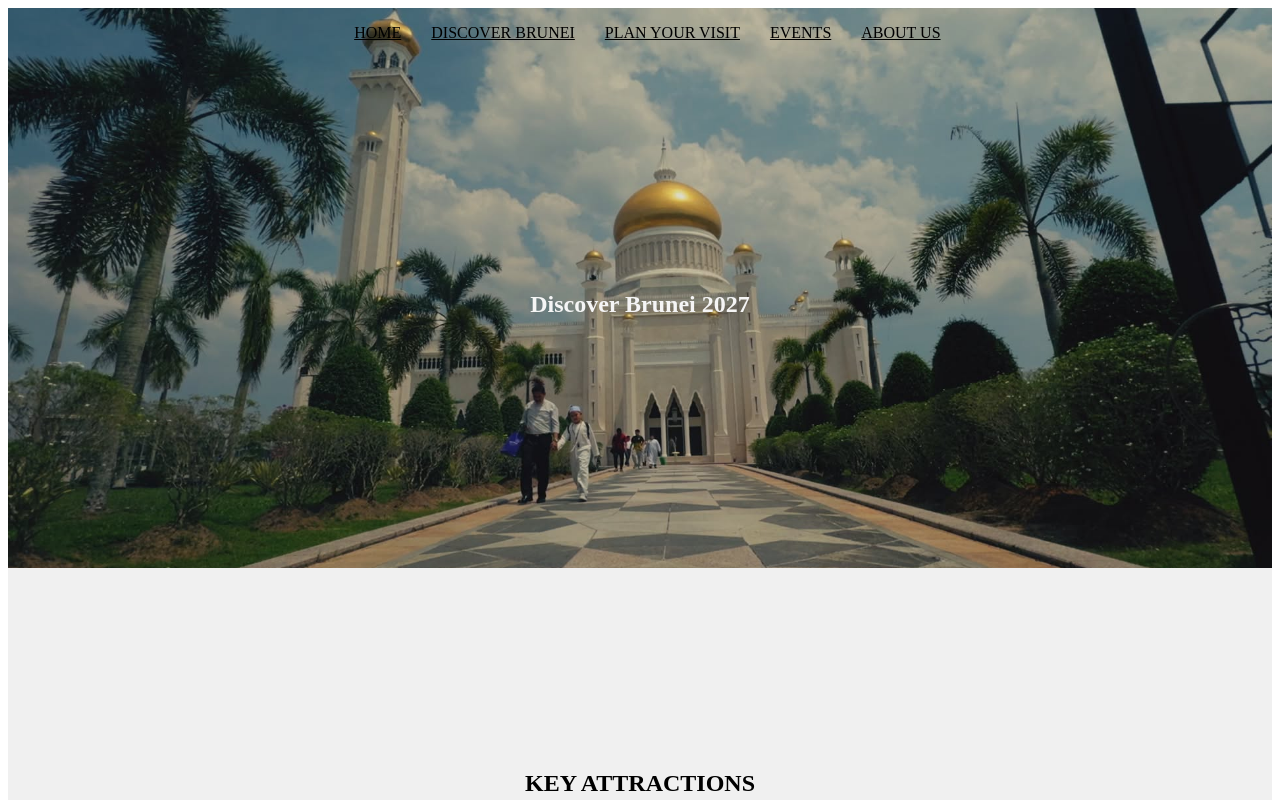
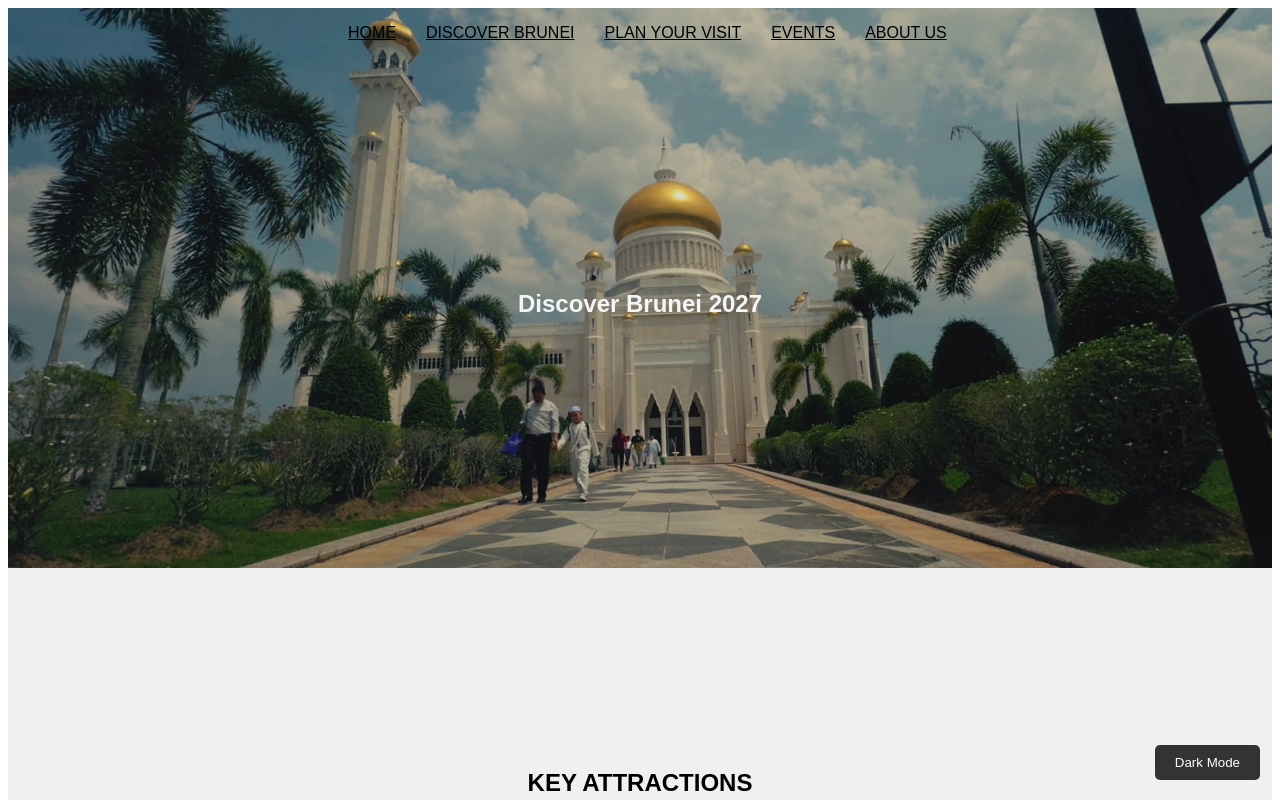
Before and after one commit to SyakirHab/WebDevelopmentAssignmnetProject, a plain HTML site: page locations.html in a window 1280 px wide. Shown: the top 800 px of the page. Drawn offline with Linux system fonts and the light colour scheme.

Commit message:
added darkmode on all pages

```diff
--- a/locations.html
+++ b/locations.html
@@ -22,6 +22,9 @@
                     </ul>
                 </nav>
             </div>
+        </div>
+        <div>
+            <button class="darkmode">Dark Mode</button>
         </div>
     </header>
     <main>
--- a/scriptLocation.js
+++ b/scriptLocation.js
@@ -14,3 +14,18 @@ document.addEventListener('DOMContentLoaded', () => {
         observer.observe(card);
     });
 });
+
+const darkModeButton = document.querySelector('.darkmode');
+
+if (localStorage.getItem('darkMode') === 'on') {
+  document.body.classList.add('dark-mode');
+}
+
+if (darkModeButton) {
+  darkModeButton.addEventListener('click', () => {
+    document.body.classList.toggle('dark-mode');
+    localStorage.setItem('darkMode', document.body.classList.contains('dark-mode') ? 'on' : 'off');
+    darkModeButton.textContent = document.body.classList.contains('dark-mode') ? 'Light Mode' : 'Dark Mode';
+  });
+  darkModeButton.textContent = document.body.classList.contains('dark-mode') ? 'Light Mode' : 'Dark Mode';
+}
--- a/styles.css
+++ b/styles.css
@@ -1,3 +1,12 @@
+:root {
+    --color-bg: var(#f2f2f2);
+    --color-surface: var(#FFFFFF);
+    --color-muted: var(#6b6b6b);
+    --color-accent: var(#B8860B);
+    --color-teal: var(#2A6F6F);
+}
+
+
 body {
     background-color: #FFFFFF;
 }
@@ -29,7 +38,7 @@ body {
     list-style-type: none;
 }
 .nav-content a {
-    color: #f7f3ea;
+    color: var(--color-accent);
     text-decoration: none;
 }
 
--- a/stylesContact.css
+++ b/stylesContact.css
@@ -76,3 +76,16 @@ body {
     align-items: center;
     gap: 10px;
 }
+
+.darkmode {
+    position: fixed;
+    bottom: 20px;
+    right: 20px;
+    padding: 10px 20px;
+    background-color: #333;
+    color: #fff;
+    border: none;
+    border-radius: 5px;
+    cursor: pointer;
+    z-index: 1000;
+}
--- a/stylesEvent.css
+++ b/stylesEvent.css
@@ -1,5 +1,6 @@
-.body {
+body {
     background-color: #FFFFFF;
+    font-family: Arial, Helvetica, sans-serif;
 }
 
 .header-container {
@@ -65,3 +66,16 @@
     justify-self: center;
     margin-top: 6%;
 }
+
+.darkmode {
+    position: fixed;
+    bottom: 20px;
+    right: 20px;
+    padding: 10px 20px;
+    background-color: #333;
+    color: #fff;
+    border: none;
+    border-radius: 5px;
+    cursor: pointer;
+    z-index: 1000;
+}
--- a/stylesLocation.css
+++ b/stylesLocation.css
@@ -1,6 +1,6 @@
-.body {
+body {
     background-color: #FFFFFF;
-    Font-family: Arial, sans-serif;
+    font-family: Arial, Helvetica, sans-serif;
     overflow-x: hidden;
 }
 
@@ -199,6 +199,19 @@
     padding: 20px 0;
 }
 
+.darkmode {
+    position: fixed;
+    bottom: 20px;
+    right: 20px;
+    padding: 10px 20px;
+    background-color: #333;
+    color: #fff;
+    border: none;
+    border-radius: 5px;
+    cursor: pointer;
+    z-index: 1000;
+}
+
 
 @media (max-width: 640px) {
     .header-container {
--- a/stylesVisit.css
+++ b/stylesVisit.css
@@ -1,5 +1,6 @@
 body {
     background-color: #FFFFFF;
+    font-family: Arial, Helvetica, sans-serif;
 }
 
 .header-container {
```
Also changed, not shown: contact.html (+3 -0 lines), event.html (+7 -4 lines), visit.html (+4 -0 lines).
